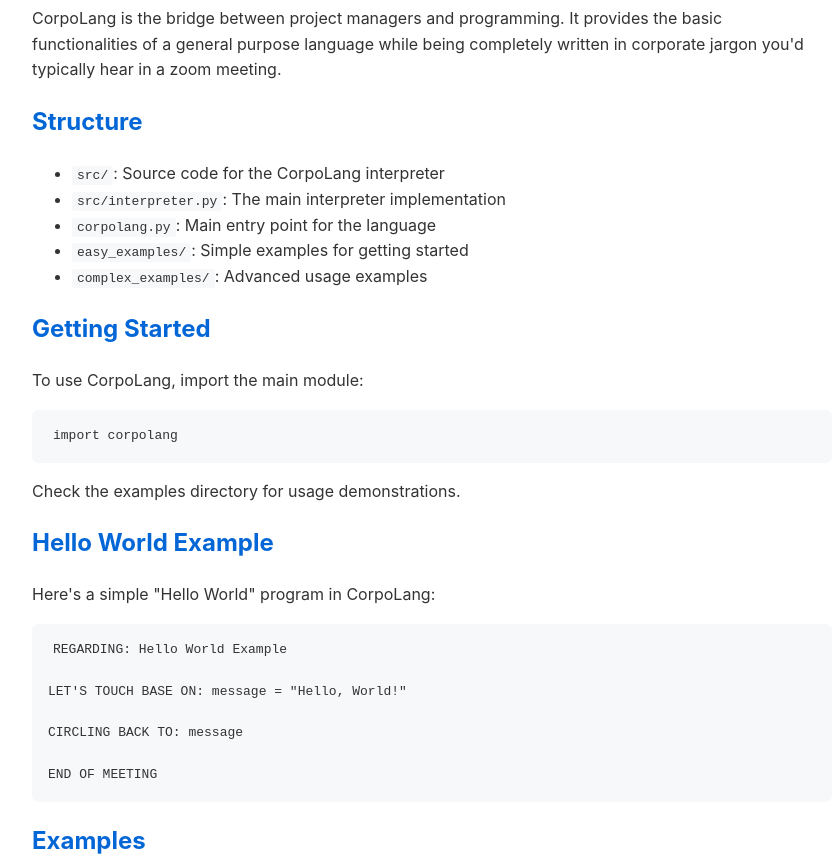
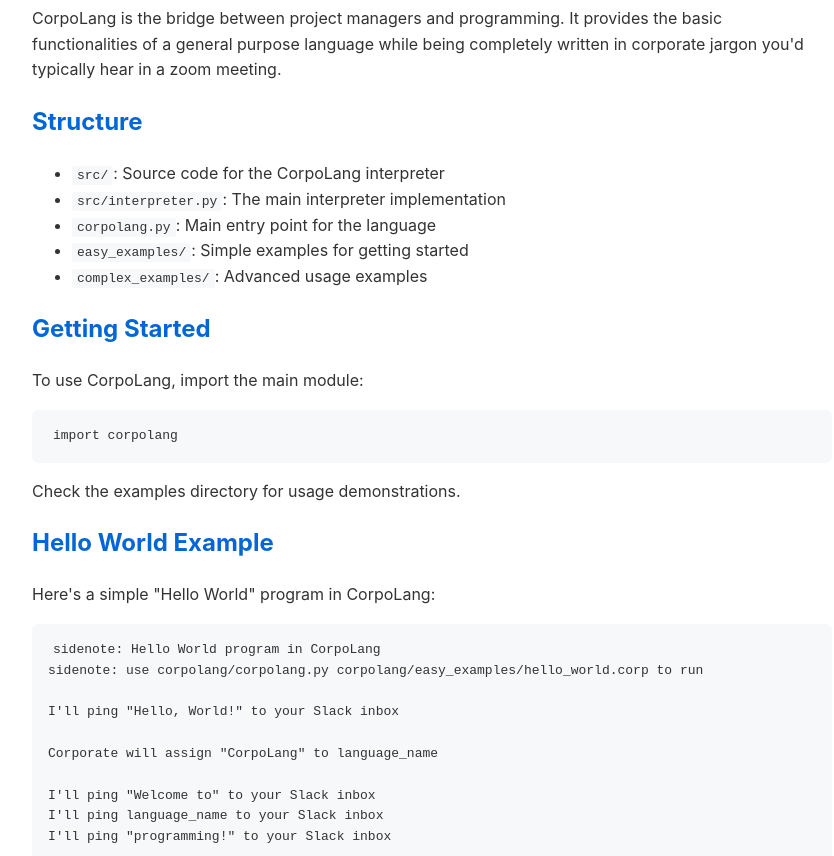
Before and after one commit to izakvuch/CorpoLang, a plain HTML site: page index.html in a window 1280 px wide. Shown: the part 108-964 px from the top of the page, without its empty margins (208-1042 px from the left). Drawn offline with Linux system fonts and the light colour scheme.

Commit message:
Fix Hello World example to use the actual code from hello_world.corp

```diff
--- a/index.html
+++ b/index.html
@@ -57,13 +57,16 @@
 
     <h2>Hello World Example</h2>
     <p>Here's a simple "Hello World" program in CorpoLang:</p>
-    <pre><code>REGARDING: Hello World Example
+    <pre><code>sidenote: Hello World program in CorpoLang
+sidenote: use corpolang/corpolang.py corpolang/easy_examples/hello_world.corp to run
 
-LET'S TOUCH BASE ON: message = "Hello, World!"
+I'll ping "Hello, World!" to your Slack inbox
 
-CIRCLING BACK TO: message
+Corporate will assign "CorpoLang" to language_name
 
-END OF MEETING</code></pre>
+I'll ping "Welcome to" to your Slack inbox
+I'll ping language_name to your Slack inbox
+I'll ping "programming!" to your Slack inbox</code></pre>
 
     <h2>Examples</h2>
     <p>View example code in the <a href="https://github.com/izakvuch/CorpoLang/tree/main/corpolang/easy_examples">easy_examples</a> and <a href="https://github.com/izakvuch/CorpoLang/tree/main/corpolang/complex_examples">complex_examples</a> directories.</p>
```
